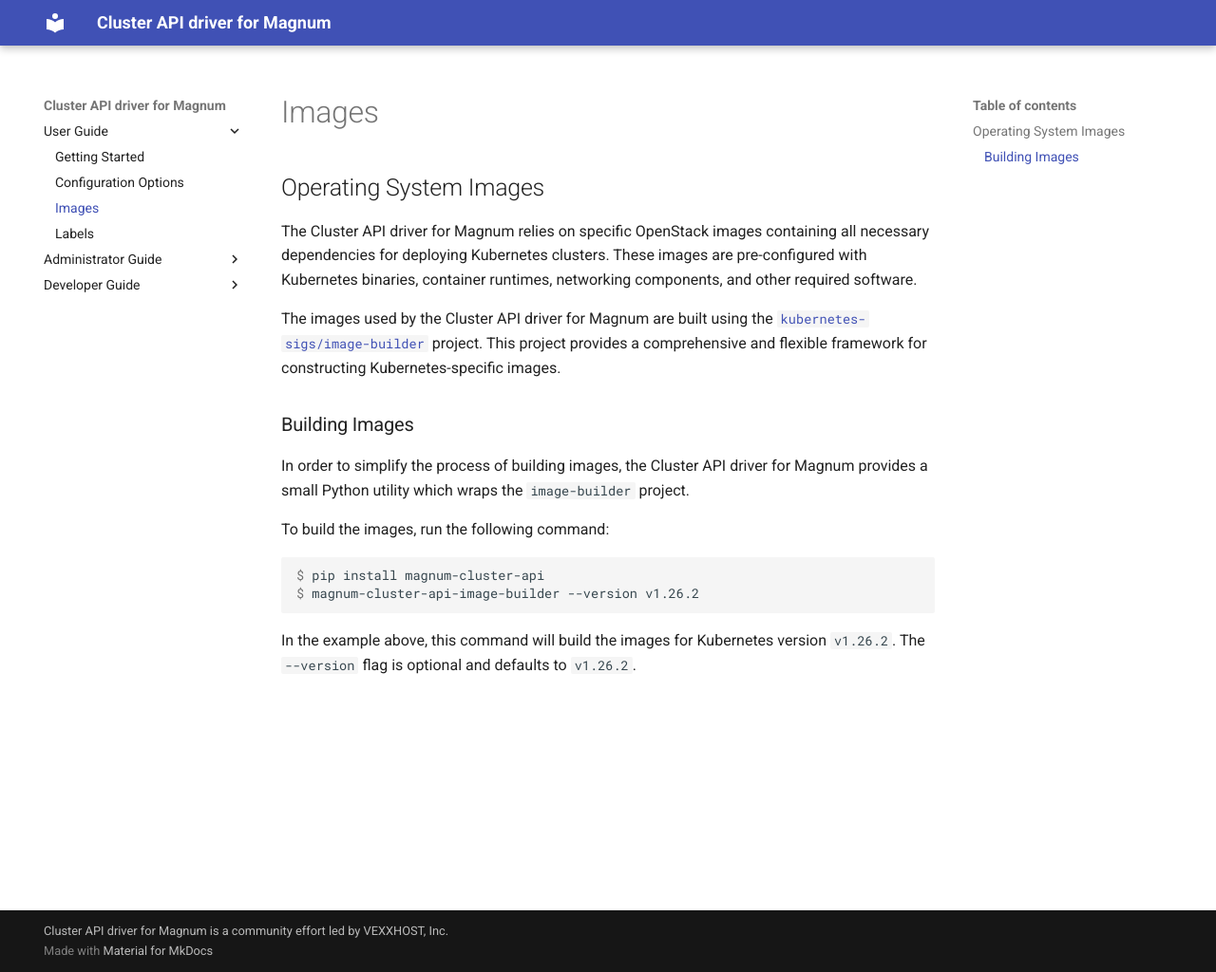
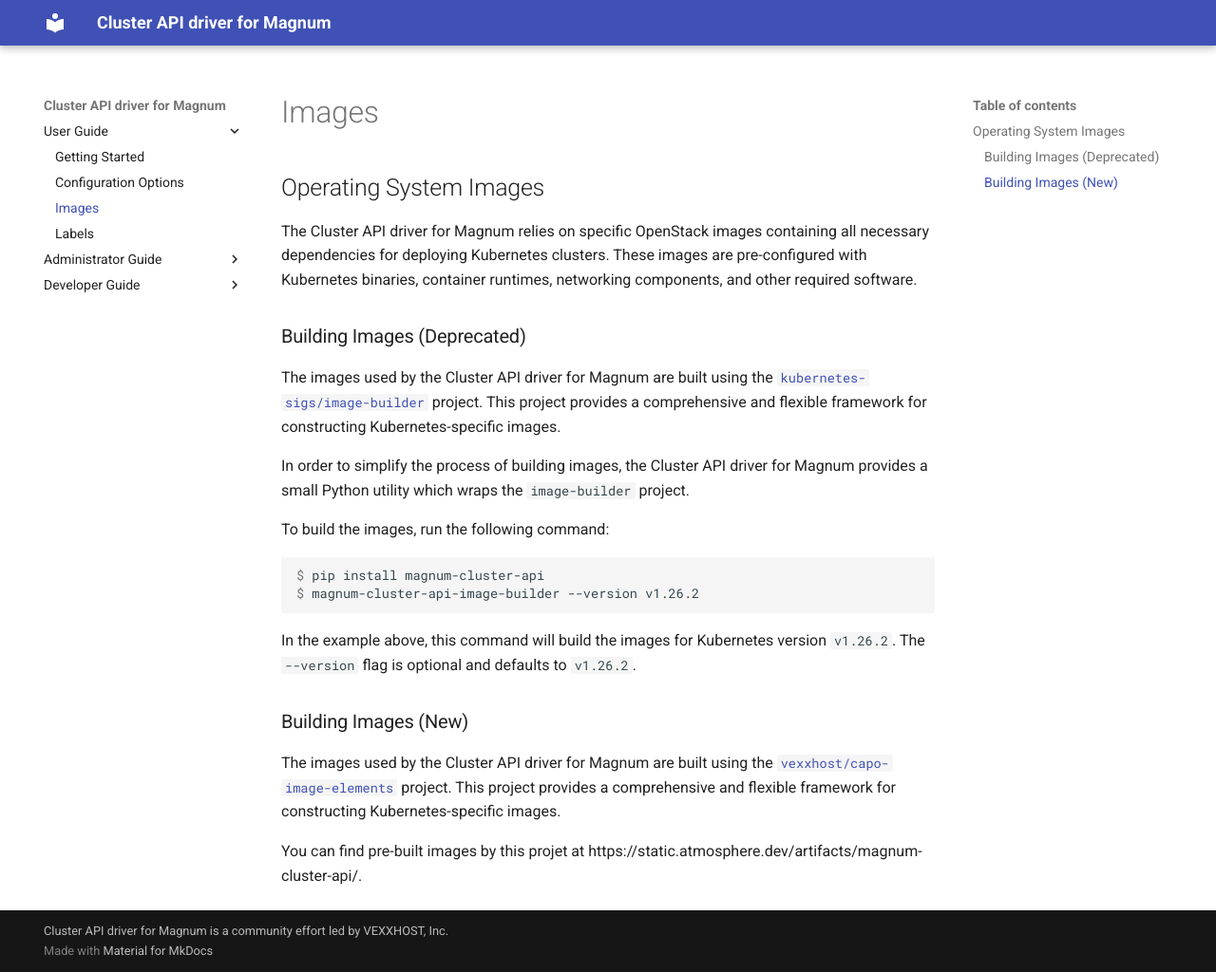
Before and after one commit to vexxhost/magnum-cluster-api, an MkDocs documentation site: the page built from docs/user/images.md, in a window 1280 px wide and 1024 px high. Shown: the whole window at 95% size. Built offline with MkDocs 1.6.1 and Material for MkDocs 9.7.7, drawn with Linux system fonts in a browser that asks for light colours.

Commit message:
doc: update about images

```diff
--- a/docs/user/images.md
+++ b/docs/user/images.md
@@ -7,12 +7,13 @@
 pre-configured with Kubernetes binaries, container runtimes, networking
 components, and other required software.
 
+
+### Building Images (Deprecated)
+
 The images used by the Cluster API driver for Magnum are built using the
 [`kubernetes-sigs/image-builder`](https://github.com/kubernetes-sigs/image-builder)
 project. This project provides a comprehensive and flexible framework for
 constructing Kubernetes-specific images.
-
-### Building Images
 
 In order to simplify the process of building images, the Cluster API driver for
 Magnum provides a small Python utility which wraps the `image-builder` project.
@@ -26,3 +27,13 @@
 
 In the example above, this command will build the images for Kubernetes version
 `v1.26.2`. The `--version` flag is optional and defaults to `v1.26.2`.
+
+### Building Images (New)
+
+The images used by the Cluster API driver for Magnum are built using the
+[`vexxhost/capo-image-elements`](https://github.com/vexxhost/capo-image-elements)
+project. This project provides a comprehensive and flexible framework for
+constructing Kubernetes-specific images.
+
+You can find pre-built images by this projet at
+https://static.atmosphere.dev/artifacts/magnum-cluster-api/.
```
Also changed, not shown: README.md (+3 -33 lines).
